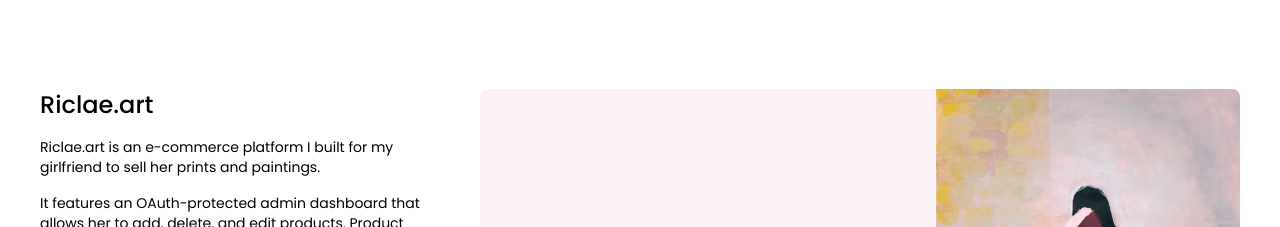
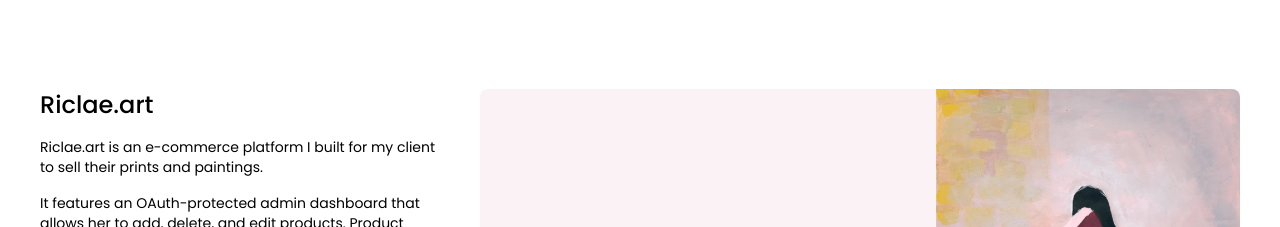
Before and after one commit to fwasilewski16/portfolio, a React (Vite) app: page / in a window 1280 px wide. Shown: the part 1800-2027 px from the top of the page. Built offline with nearby package versions, Linux system fonts and the light colour scheme.

Commit message:
changed text

```diff
--- a/src/components/ProjectsComponent.jsx
+++ b/src/components/ProjectsComponent.jsx
@@ -67,7 +67,7 @@
           img={riclae}
           title={"Riclae.art"}
           description={[
-            "Riclae.art is an e-commerce platform I built for my girlfriend to sell her prints and paintings.",
+            "Riclae.art is an e-commerce platform I built for my client to sell their prints and paintings.",
             "It features an OAuth-protected admin dashboard that allows her to add, delete, and edit products. Product data is stored in MongoDB, and images are hosted on Google Firebase. Payments are processed via Stripe.",
             "The platform also utilizes the @emailjs/browser React library to handle email communication directly through the contact page and redux-persist to save cart content. The platform uses my back-end server to handle all database related requests and Stripe payments.",
           ]}
```
